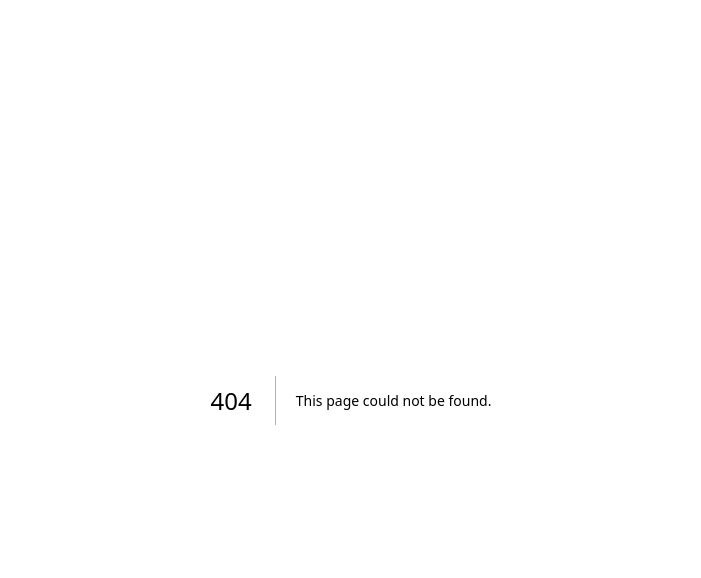
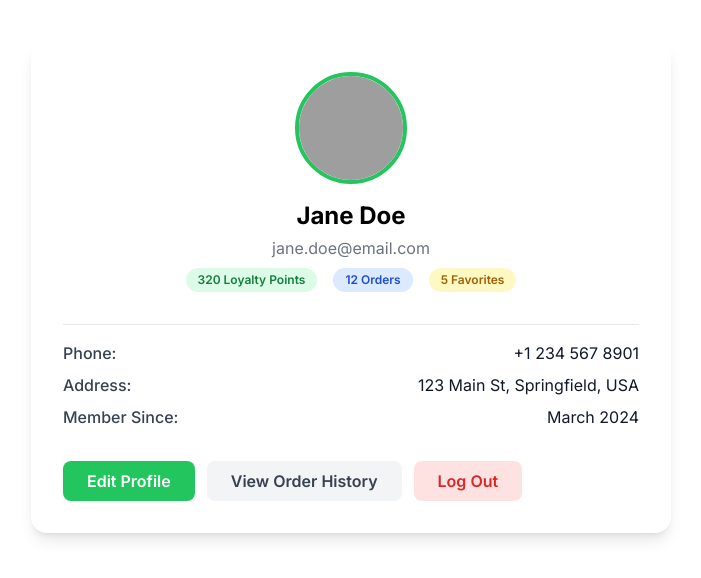
Before and after one commit to uzicodes/Culinary-Canvas, a Next.js app: page /profile in a window 1280 px wide. Before the commit this address had no page. Shown: the top 578 px of the page, without its empty margins (289-990 px from the left). Built offline with nearby package versions, Linux system fonts and the light colour scheme; grey boxes are pictures that could not be loaded.

Commit message:
structure of the profile page given

```diff
--- a/src/app/globals.css
+++ b/src/app/globals.css
@@ -1,4 +1,8 @@
-/* Uiverse Register Button Styles */
+@import url('https://fonts.googleapis.com/css2?family=Marcellus&display=swap');
+
+
+/* Register Button Styles */
+
 .register-button {
   display: flex;
   justify-content: center;
@@ -31,7 +35,7 @@
 .register-button:hover svg path {
   fill: #007ACC;
 }
-@import url('https://fonts.googleapis.com/css2?family=Marcellus&display=swap');
+
 
 .marcellus-regular {
   font-family: "Marcellus", serif;
--- /dev/null
+++ b/src/app/profile/page.tsx
@@ -0,0 +1,74 @@
+"use client";
+
+import React from "react";
+import Image from "next/image";
+
+const user = {
+  name: "Jane Doe",
+  email: "jane.doe@email.com",
+  avatar: "/profile-avatar.png", // Place a default avatar in public/
+  phone: "+1 234 567 8901",
+  address: "123 Main St, Springfield, USA",
+  joined: "March 2024",
+  orders: 12,
+  favorites: 5,
+  loyaltyPoints: 320,
+};
+
+const ProfilePage = () => {
+  return (
+    <section className="max-w-2xl mx-auto py-10 px-4">
+      <div className="bg-white rounded-2xl shadow-lg p-8 flex flex-col items-center">
+        <div className="relative w-28 h-28 mb-4">
+          <Image
+            src={user.avatar}
+            alt="Profile Avatar"
+            fill
+            className="rounded-full object-cover border-4 border-primary-500"
+            priority
+          />
+        </div>
+        <h2 className="text-2xl font-bold mb-1">{user.name}</h2>
+        <p className="text-gray-500 mb-2">{user.email}</p>
+        <div className="flex gap-4 mb-4">
+          <span className="bg-green-100 text-green-700 px-3 py-1 rounded-full text-xs font-semibold">
+            {user.loyaltyPoints} Loyalty Points
+          </span>
+          <span className="bg-blue-100 text-blue-700 px-3 py-1 rounded-full text-xs font-semibold">
+            {user.orders} Orders
+          </span>
+          <span className="bg-yellow-100 text-yellow-700 px-3 py-1 rounded-full text-xs font-semibold">
+            {user.favorites} Favorites
+          </span>
+        </div>
+        <div className="w-full border-t pt-4 mt-4">
+          <div className="mb-2 flex items-center justify-between">
+            <span className="font-medium text-gray-700">Phone:</span>
+            <span className="text-gray-900">{user.phone}</span>
+          </div>
+          <div className="mb-2 flex items-center justify-between">
+            <span className="font-medium text-gray-700">Address:</span>
+            <span className="text-gray-900 text-right max-w-[60%] truncate">{user.address}</span>
+          </div>
+          <div className="mb-2 flex items-center justify-between">
+            <span className="font-medium text-gray-700">Member Since:</span>
+            <span className="text-gray-900">{user.joined}</span>
+          </div>
+        </div>
+        <div className="w-full flex flex-col sm:flex-row gap-3 mt-6">
+          <button className="bg-primary-500 hover:bg-primary-600 text-white font-semibold py-2 px-6 rounded-lg transition-colors w-full sm:w-auto">
+            Edit Profile
+          </button>
+          <button className="bg-gray-100 hover:bg-gray-200 text-gray-700 font-semibold py-2 px-6 rounded-lg transition-colors w-full sm:w-auto">
+            View Order History
+          </button>
+          <button className="bg-red-100 hover:bg-red-200 text-red-600 font-semibold py-2 px-6 rounded-lg transition-colors w-full sm:w-auto">
+            Log Out
+          </button>
+        </div>
+      </div>
+    </section>
+  );
+};
+
+export default ProfilePage;
```
